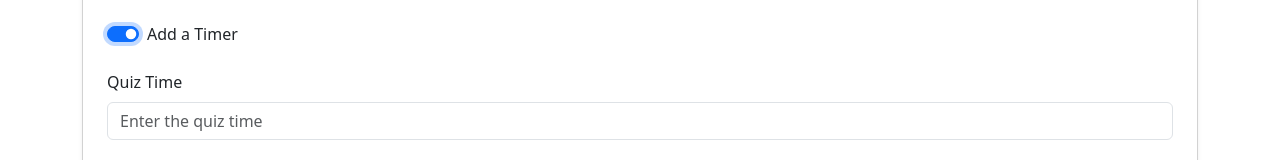
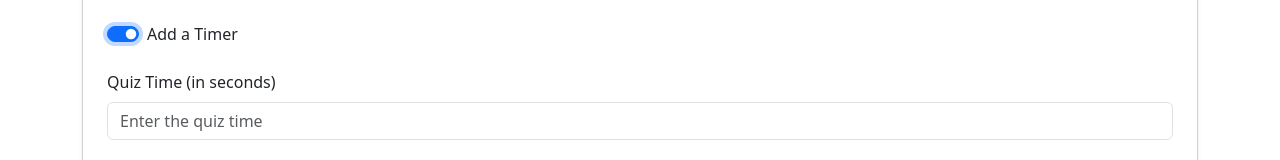
Before and after one commit to summereth/Bamboozled_CS5610_Project3, a React (Vite) app in the folder frontend/: page /create in a window 1280 px wide. Both pictures are taken after a click on the checkbox "Add a Timer". Shown: the part 357-517 px from the top of the page. Built offline with nearby package versions, Linux system fonts and the light colour scheme.

Commit message:
fix: frontend requesting backend url

```diff
--- a/frontend/src/screens/CreateQuizScreen.jsx
+++ b/frontend/src/screens/CreateQuizScreen.jsx
@@ -43,7 +43,7 @@ export default function CreateQuizScreen() {
       };
       console.log("Creating quiz: ", quizData);
 
-      await fetch("http://localhost:3000/api/quiz/create", {
+      await fetch("/api/quiz/create", {
         method: "POST",
         headers: {
           "Content-Type": "application/json",
@@ -100,7 +100,7 @@ export default function CreateQuizScreen() {
 
             {hasTimer && (
               <Form.Group className="mb-4">
-                <Form.Label>Quiz Time</Form.Label>
+                <Form.Label>Quiz Time (in seconds)</Form.Label>
                 <Form.Control
                   type="text"
                   placeholder="Enter the quiz time"
```
